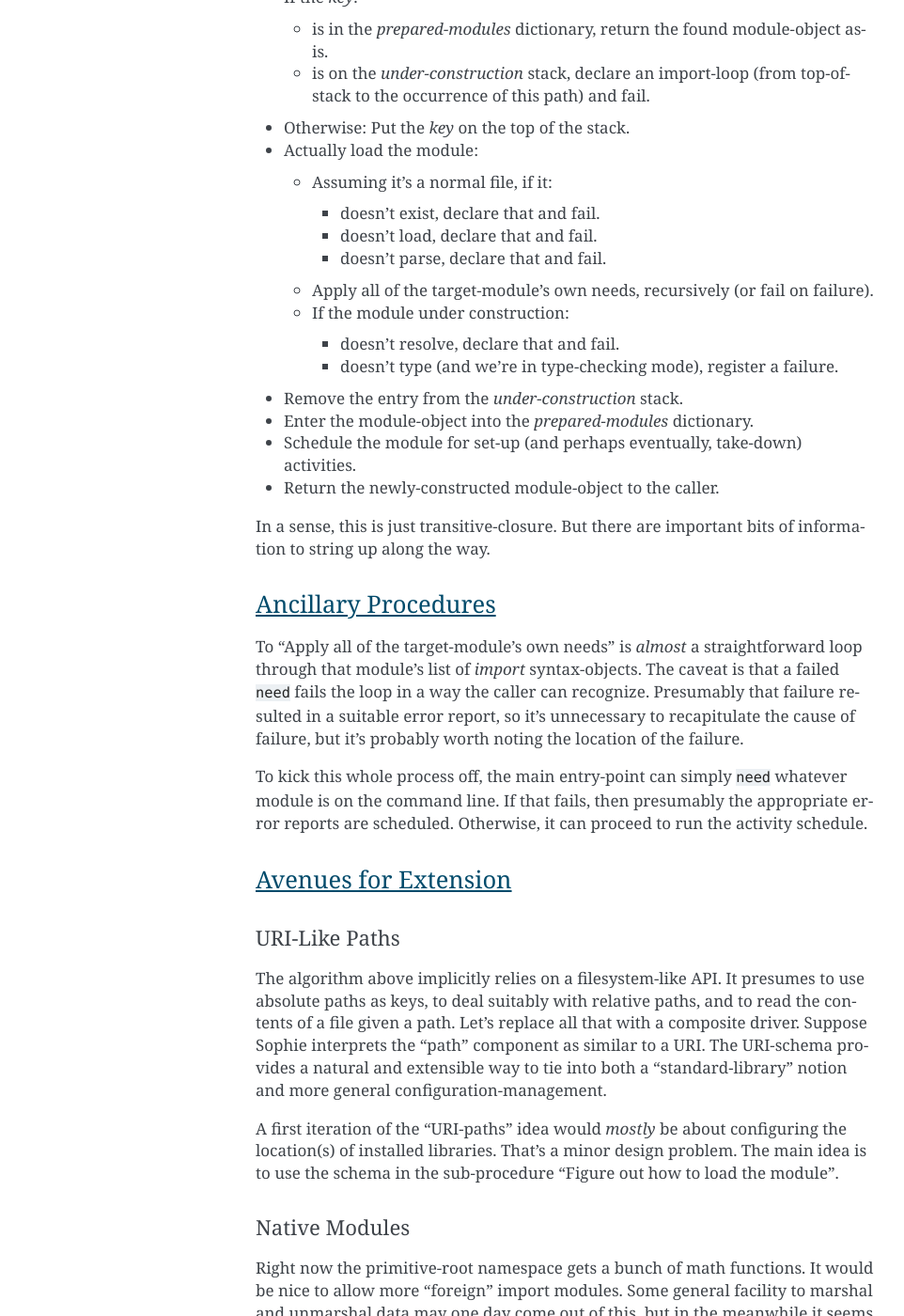
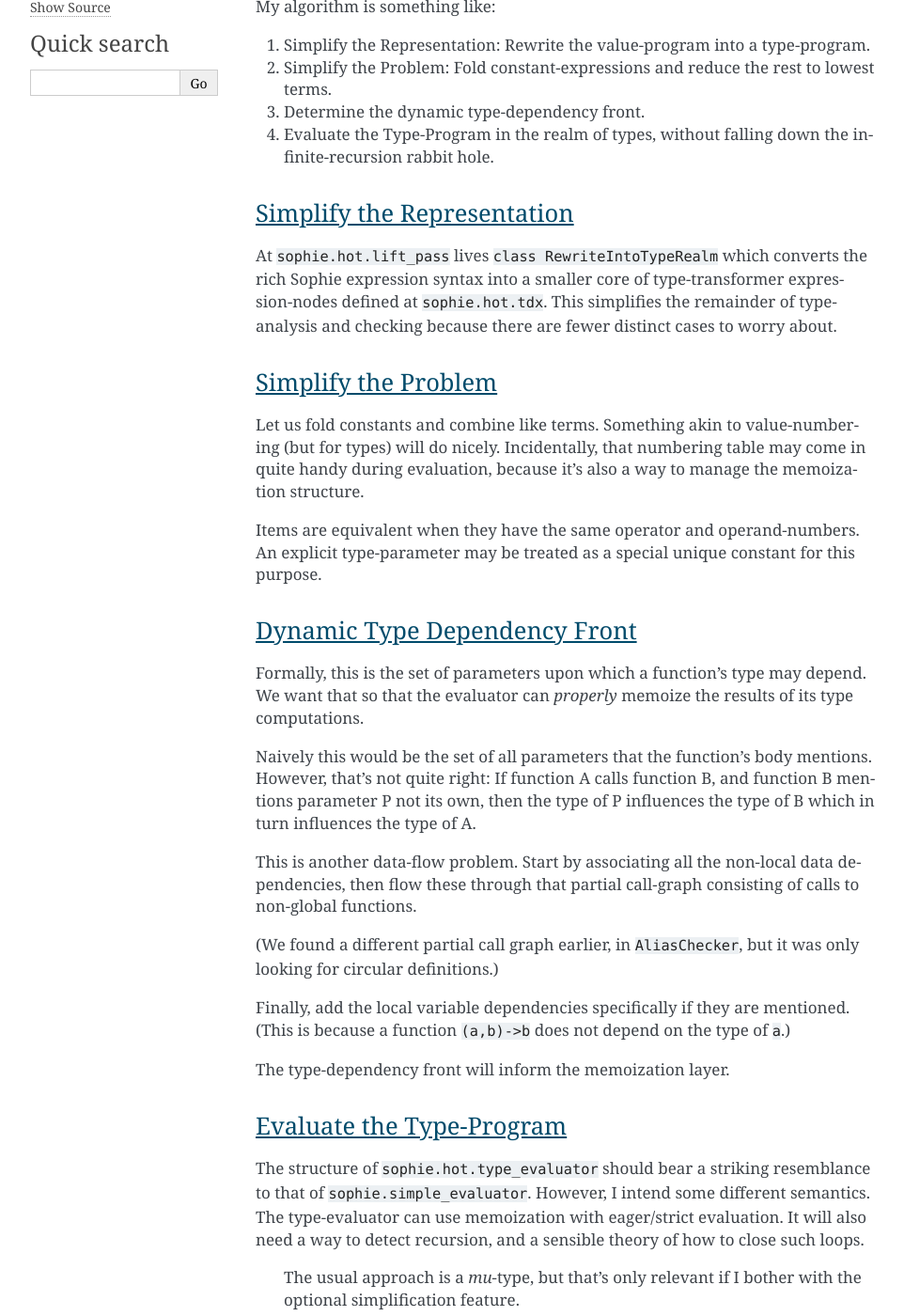
Before and after one commit to kjosib/sophie, a Sphinx documentation site: the page built from docs/mechanics.rst, in a window 1280 px wide and 1400 px high, scrolled down 888 px. Shown: the whole window at 94% size, without its empty margins (148-1110 px from the left). Built offline with Sphinx 7.4.7, drawn with Linux system fonts in a browser that asks for light colours; some of the changed text lies outside the part shown.

Commit message:
New plan for type checking

```diff
--- a/docs/goals.rst
+++ b/docs/goals.rst
@@ -30,7 +30,7 @@
 The next increment will probably focus on one of:
 
 * String-oriented functions (by way of the new FFI)
-* Adding "Onion Types" to the type algebra to attain *row polymorphism*.
+* Abstract interpretation to check the global type-correctness of a program.
 * Simple (nay, even simplistic!) console interaction
 
 Open Design Problems:
--- a/docs/mechanics.rst
+++ b/docs/mechanics.rst
@@ -7,6 +7,123 @@
 .. contents::
     :local:
     :depth: 2
+
+High-Order Type Checking (HOT)
+~~~~~~~~~~~~~~~~~~~~~~~~~~~~~~
+
+.. note:: This feature is under development, so the precise details may change.
+
+I would like a rather precise up-front analysis phase based on what we can infer about the types of variables,
+but I do not mean to impose burdens normally associated with *dependent-type* systems.
+
+In concept, my approach is to just run the program as-is, but in the realm of types rather than values.
+This is a whole-program approach to the question type-correctness:
+The same function might be safe-or-not depending on how you call it.
+
+My algorithm is something like:
+
+1. Simplify the Representation: Rewrite the value-program into a type-program.
+2. Simplify the Problem: Fold constant-expressions and reduce the rest to lowest terms.
+3. Determine the dynamic type-dependency front.
+4. Evaluate the Type-Program in the realm of types, without falling down the infinite-recursion rabbit hole.
+
+Simplify the Representation
+---------------------------
+At ``sophie.hot.lift_pass`` lives ``class RewriteIntoTypeRealm`` which converts the rich Sophie expression syntax
+into a smaller core of type-transformer expression-nodes defined at ``sophie.hot.tdx``.
+This simplifies the remainder of type-analysis and checking because there are fewer distinct cases to worry about.
+
+Simplify the Problem
+---------------------
+Let us fold constants and combine like terms. Something akin to value-numbering (but for types) will do nicely.
+Incidentally, that numbering table may come in quite handy during evaluation,
+because it's also a way to manage the memoization structure.
+
+Items are equivalent when they have the same operator and operand-numbers.
+An explicit type-parameter may be treated as a special unique constant for this purpose.
+
+
+Dynamic Type Dependency Front
+------------------------------
+Formally, this is the set of parameters upon which a function's type may depend.
+We want that so that the evaluator can *properly* memoize the results of its type computations.
+
+Naively this would be the set of all parameters that the function's body mentions.
+However, that's not quite right:
+If function A calls function B, and function B mentions parameter P not its own,
+then the type of P influences the type of B which in turn influences the type of A.
+
+This is another data-flow problem. Start by associating all the non-local data dependencies,
+then flow these through that partial call-graph consisting of calls to non-global functions.
+
+(We found a different partial call graph earlier, in ``AliasChecker``, but it was only looking for circular definitions.)
+
+Finally, add the local variable dependencies specifically if they are mentioned.
+(This is because a function ``(a,b)->b`` does not depend on the type of ``a``.)
+
+The type-dependency front will inform the memoization layer.
+
+Evaluate the Type-Program
+---------------------------
+The structure of ``sophie.hot.type_evaluator`` should bear a striking resemblance to that of ``sophie.simple_evaluator``.
+However, I intend some different semantics. The type-evaluator can use memoization with eager/strict evaluation.
+It will also need a way to detect recursion, and a sensible theory of how to close such loops.
+
+    The usual approach is a *mu*-type, but that's only relevant if I bother with the optional simplification feature.
+
+On entry to a function, I take note of the fact it's been entered with these (type-)arguments.
+Using a scheme like value-numbering (but applied to types) it's easy to notice a recursive call.
+
+Dealing with Recursion
+.......................
+
+Having reached a recursive call, there is a least-fixpoint problem.
+One idea is as follows:
+
+At first, hypothesize that the function returns *nothing.*
+Not a *maybe-monad* style ``nothing``, for that would be *something.*
+I mean more like a *Never-Ending Story* kind of nothing.
+(See the film with your kids, if you haven't already done.)
+
+In the land of type theory, the *nothing* has a type and that type is called "Bottom".
+Note in particular the following algebraic **laws of Bottom:**
+
+1. Bottom is a universal *subtype:* ``union(X, Bottom) => X``.
+2. Bottom is a universal *intersection:* ``Bottom.foo => Bottom``.
+3. Bottom is a universal *argument:* ``(A->B)(Bottom) => B``.
+4. Bottom is a universal *function:* ``Bottom(foo) => Bottom``.
+
+    Each of these laws also corresponds to a constraint about a particular bottom-typed value.
+    It's *mostly* pointless to chase that rabbit. Rather than, for example, discerning
+    that *X* must be a record (or a function, respectively), we can rely on the type-evaluator
+    to get around to that point with a specific *X* type.
+
+At the end of this preliminary round of inference,
+we have a sensible lower-bound return-type for the function *as it was actually called.*
+
+If that preliminary lower-bound is *Bottom*, then the function's induction lacks a base-case,
+which is an error. Otherwise:
+
+* Put this lower-bound return-type in the cache line for this type-context.
+* Mark the entry as *provisional*.
+* Later, work to solve the provisions.
+
+Solving Provisional Types
+..........................
+
+Any expression whose type depends on a provisional type is itself provisionally-typed.
+In fact, the provisionality of types forms a directed dependency graph.
+To handle this on the level of individual expressions might be too much detail,
+but we can create a provisionality graph between function result-type cache entries.
+
+With that graph, we can work in SCC order to finalize the types of functions.
+
+Take a leaf-cycle in this graph: Some function's type depends upon itself, or there's a mutual dependency.
+Make progress by running the basic algorithm on that cycle.
+If all the result-types *and provisions* stay the same, and restricted to the SCC,
+then that SCC has reached its least-fixpoint, so drop all provisions pointing at its members.
+
+
 
 Resolving Imports
 ~~~~~~~~~~~~~~~~~~~~
```
